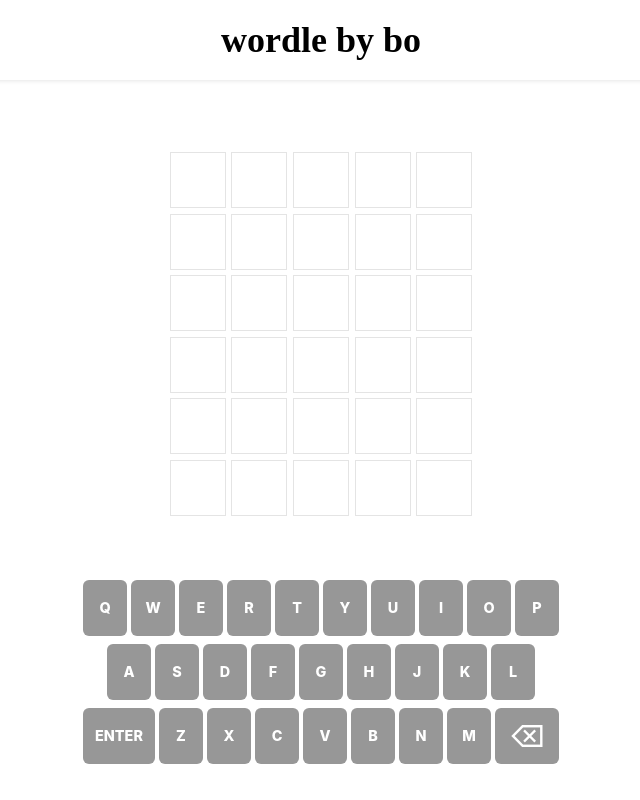
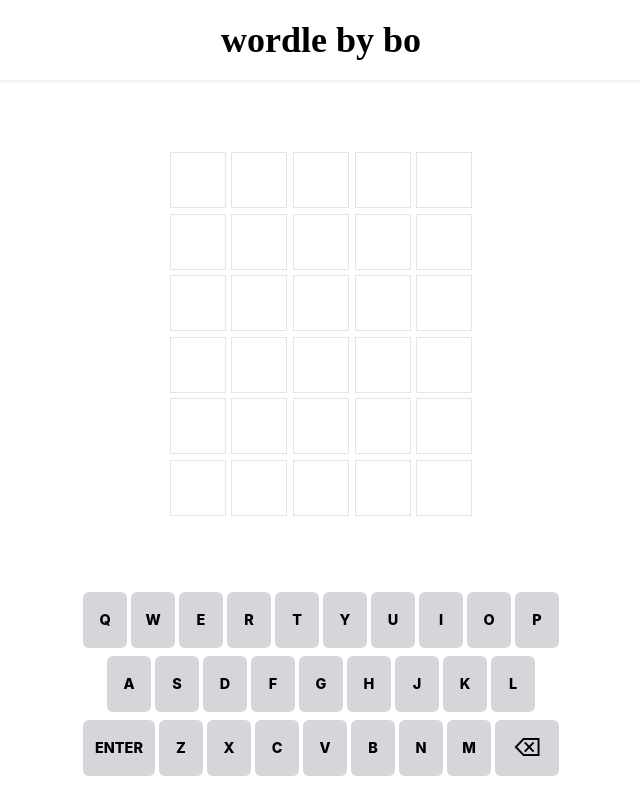
Before and after one commit to sempitrnal/wordle, a React (Create React App) app: page / in a window 1280 px wide. Shown: the whole page, without its empty margins (319-959 px from the left). Built offline with nearby package versions, Linux system fonts and the light colour scheme.

Commit message:
keys functionalities and functions creations

```diff
--- a/src/App.tsx
+++ b/src/App.tsx
@@ -3,7 +3,7 @@
 
 function App() {
 	return (
-		<div className="flex flex-col items-center justify-center w-screen">
+		<div className="flex flex-col items-center justify-between w-screen overflow-hidden">
 			<Nav />
 			<Wordle />
 		</div>
--- a/src/Wordle/Row.tsx
+++ b/src/Wordle/Row.tsx
@@ -9,19 +9,38 @@
 	win: boolean;
 	setWin: Dispatch<SetStateAction<boolean>>;
 	results: string[][];
+	error: string;
 };
-const Row = ({ arr, currRow, rowkey, word, win, setWin, results }: array) => {
+const Row = ({
+	arr,
+	currRow,
+	rowkey,
+	word,
+	win,
+	setWin,
+	results,
+	error,
+}: array) => {
 	// green hex 6BAA64
 	// yellow hex CAB458
 	// grey hex 787C7E
 	const done = results[rowkey].length === 5;
 	return (
-		<motion.div className="flex gap-[.35rem]">
+		<motion.div
+			animate={{
+				x: rowkey === currRow && error ? [5, -5, 5, -5, 5, -5, 5, 0] : 0,
+			}}
+			transition={{
+				duration: 0.3,
+				ease: "easeInOut",
+			}}
+			className="flex gap-[.35rem]"
+		>
 			{arr.map((e, ind) => {
 				// console.log(res.every((e) => e === "korek") && currRow === i);
 
 				return (
-					<div className="relative">
+					<motion.div className="relative">
 						<motion.div
 							key={ind}
 							initial={{ backgroundColor: "rgb(255,255,255)" }}
@@ -94,7 +113,7 @@
 						>
 							{e}
 						</motion.p>
-					</div>
+					</motion.div>
 				);
 			})}
 		</motion.div>
--- a/src/Wordle/Wordle.tsx
+++ b/src/Wordle/Wordle.tsx
@@ -7,42 +7,40 @@
 
 	const row = Array.from(Array(6).keys());
 	const col = Array.from(Array(5).keys());
-	const [arr, setArr] = useState<string[]>(col.map((e) => ""));
+
+	//word to be guessed
 	const [word, setWord] = useState(
 		words[Math.floor(Math.random() * words.length)]
 	);
+
+	// col array
+	const [arr, setArr] = useState<string[]>(col.map((e) => ""));
+
+	// row array
 	const [rowArray, setRowArray] = useState<string[][]>(row.map((e, i) => arr));
+
+	// if guessed set this to true
 	const [win, setWin] = useState<boolean>(false);
+
+	// enter pressed, animation starts, disable event for performance purposes
 	const [processing, setProcessing] = useState<boolean>(false);
+
+	//current row of the guessing shit
 	const [currentRow, setCurrentRow] = useState<number>(0);
+
+	// current index in the current row
 	const [currentIndex, setCurrentIndex] = useState<number>(0);
-	// console.log(currentIndex);
+
+	// current row guess array
 	const [guessArray, setGuessArray] = useState<string[]>(col.map((e) => ""));
-	// console.log(guessArray);
-	console.log(processing);
+
+	// results array
 	const [results, setResults] = useState<string[][]>([[], [], [], [], [], []]);
 
-	useEffect(() => {
-		const easd = (e: KeyboardEvent) => {
-			var charCode = e.keyCode;
+	//if enter pressed error handler
+	const [error, setError] = useState<string>("");
 
-			if (
-				(charCode > 64 && charCode < 91) ||
-				(charCode > 96 && charCode < 123) ||
-				charCode === 8 ||
-				charCode === 13
-			)
-				if (charCode === 8) {
-					setGuessArray((prev) =>
-						prev.map((elem, i) => {
-							if (currentIndex - 1 === i) return "";
-							else {
-								return elem;
-							}
-						})
-					);
-					if (currentIndex > 0) setCurrentIndex(currentIndex - 1);
-				} else if (charCode === 13) {
+	const enter = () => {
 		if (words.includes(guessArray.join(""))) {
 			if (guessArray.every((e) => e !== "")) {
 				setProcessing(true);
@@ -66,8 +64,25 @@
 				setCurrentIndex(0);
 				setGuessArray(col.map((e) => ""));
 			}
+		} else {
+			setError("not_in_list");
+			setTimeout(() => {
+				setError("");
+			}, 300);
 		}
-				} else {
+	};
+	const backspace = () => {
+		setGuessArray((prev) =>
+			prev.map((elem, i) => {
+				if (currentIndex - 1 === i) return "";
+				else {
+					return elem;
+				}
+			})
+		);
+		if (currentIndex > 0) setCurrentIndex(currentIndex - 1);
+	};
+	const add = (e: any) => {
 		if (currentIndex < 5) {
 			if (guessArray.every((e) => e !== "")) {
 			} else {
@@ -83,6 +98,24 @@
 			}
 			setCurrentIndex(currentIndex + 1);
 		}
+	};
+	useEffect(() => {
+		const easd = (e: KeyboardEvent) => {
+			var charCode = e.keyCode;
+			const enterPress = charCode === 13;
+			const backspacePress = charCode === 8;
+			if (
+				(charCode > 64 && charCode < 91) ||
+				(charCode > 96 && charCode < 123) ||
+				charCode === 8 ||
+				charCode === 13
+			)
+				if (backspacePress) {
+					backspace();
+				} else if (enterPress) {
+					enter();
+				} else {
+					add(e);
 				}
 		};
 		if (win) {
@@ -105,11 +138,12 @@
 		fun();
 	}, [guessArray]);
 	return (
-		<div className="flex flex-col gap-16">
+		<div className="flex flex-col h-[83vh] justify-between gap-16">
 			{/* <div className="">word: {word}</div> */}
 			<div className="flex items-center flex-col gap-[.35rem] mt-8">
 				{row.map((e, i) => (
 					<Row
+						error={error}
 						win={win}
 						setWin={setWin}
 						word={word}
@@ -128,16 +162,27 @@
 						<div className="flex gap-1 mb-2 justify-center items-center">
 							{e.map((e, i) => (
 								<div
+									onClick={() => {
+										if (e.key !== "enter" && e.key !== "⌫") {
+											add(e);
+										} else if (e.key === "⌫") {
+											backspace();
+										} else if (e.key === "enter") {
+											enter();
+										}
+									}}
 									key={i}
-									className={`text-white h-[3.5rem] uppercase  ${
-										e.key === "⌫" ? "text-3xl " : "text-[.9rem] font-extrabold"
+									className={`text-black h-[3rem] lg:h-[3.5rem] uppercase  ${
+										e.key === "⌫"
+											? "text-2xl "
+											: "text-[.7rem] lg:text-[.9rem] font-extrabold"
 									} rounded-md ${
 										e.key === "enter"
-											? "w-[4.5rem]"
+											? "w-[4.5rem] text-[.75rem]"
 											: e.key === "⌫"
 											? "w-16"
-											: " w-11"
-									} bg-[#979797] flex justify-center items-center	 cursor-pointer hover:bg-[#898989]  transition`}
+											: "w-8 lg:w-11"
+									} bg-[#D4D6DA] flex justify-center items-center	 cursor-pointer hover:bg-[#bec1c6]  transition`}
 								>
 									{e.key}
 								</div>
```
Lines whose indentation alone changed are shown as unchanged.
